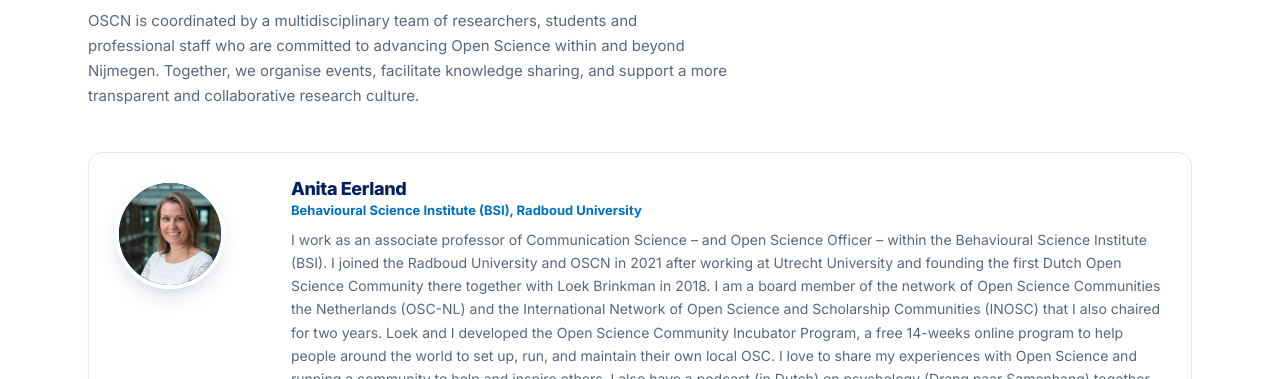
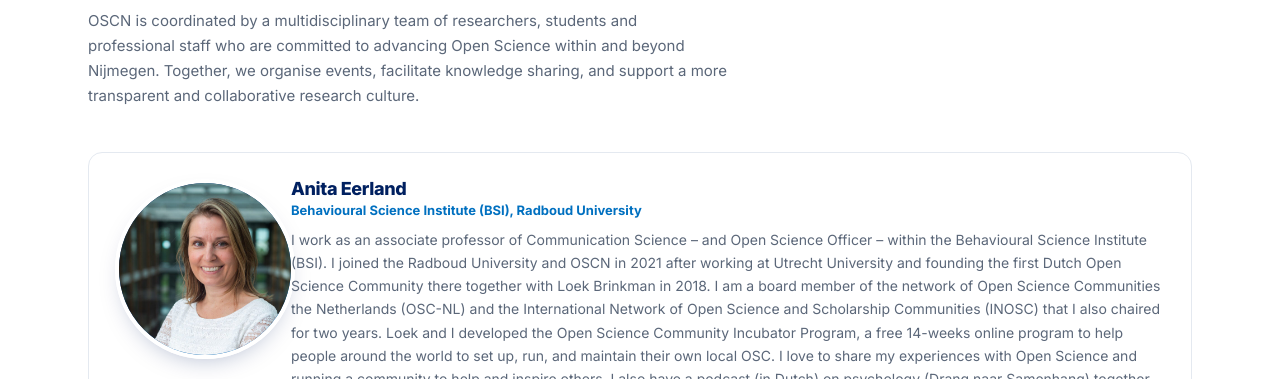
Before and after one commit to liekec/OSCN-2, a plain HTML site: page pages/about.html in a window 1280 px wide. Shown: the part 573-952 px from the top of the page. Drawn offline with Linux system fonts and the light colour scheme.

Commit message:
Update style.css

```diff
--- a/style.css
+++ b/style.css
@@ -186,7 +186,7 @@ section.block.alt{background:var(--cream);}
   background:#fff;border:1px solid var(--line);border-radius:var(--radius);
   padding:26px;align-items:start;
 }
-.bio-card .avatar{width:110px;height:110px;font-size:22px;margin:0;}
+.bio-card .avatar{width:180px;height:180px;font-size:22px;margin:0;}
 .bio-card h3{font-size:18px;margin-bottom:2px;}
 .bio-card .role{font-size:13px;color:var(--blue);font-weight:700;margin-bottom:10px;display:block;}
 .bio-card p{font-size:14px;margin-bottom:0;}
```
